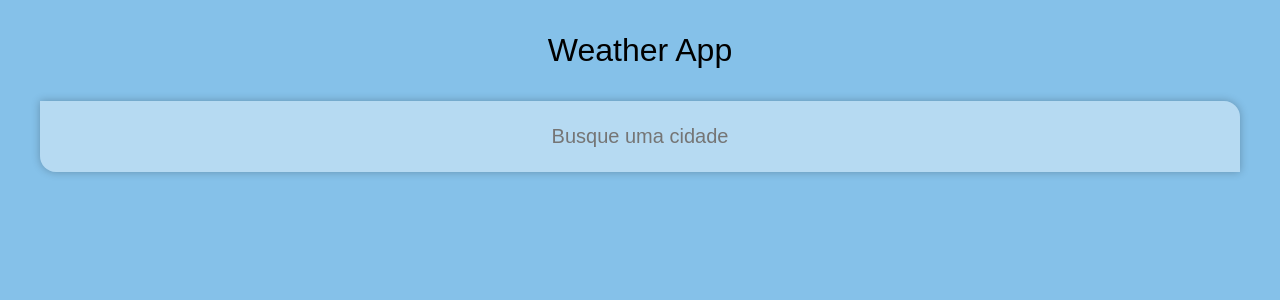
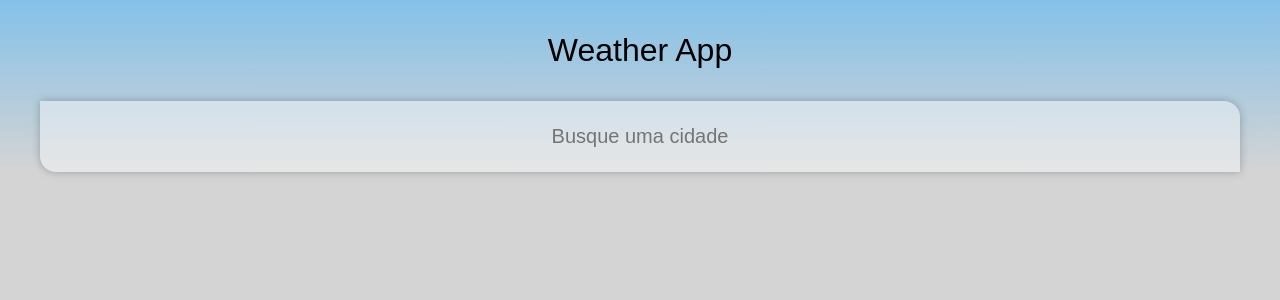
Before and after one commit to edersato/vue-weather-app, a Vue app: page / in a window 1280 px wide. Shown: the top 300 px of the page. Built offline with nearby package versions, Linux system fonts and the light colour scheme.

Commit message:
mior changes

```diff
--- a/src/App.vue
+++ b/src/App.vue
@@ -20,7 +20,7 @@ export default {
 
 body {
   font-family: 'Montserrat', sans-serif;
-  background-color: #85c1e9;
+  background-color: #d4d4d4;
 }
 
 h1, h2 {
--- a/src/views/Home.vue
+++ b/src/views/Home.vue
@@ -26,7 +26,9 @@ export default {
   computed: {
     weatherClass() {
       return typeof this.weather.main !== "undefined" &&
-        this.weather.main.temp > 25 ? "hot" : "";
+        this.weather.main.temp > 25
+        ? "hot"
+        : "";
     },
   },
 
@@ -38,17 +40,14 @@ export default {
 };
 </script>
 
-<style lang="scss">
-
+<style lang="scss" scoped>
 #home {
-    transition: 0.6s;
-    background-color: #85c1e9;
+  transition: 0.6s;
+  background: linear-gradient(#85c1e9, #d4d4d4);
 }
 
 #home.hot {
-    transition: 0.6s;
-    background-color: #ffa500;
+  transition: 0.6s;
+  background: linear-gradient(#ffa500, #d4d4d4);
 }
-
-
 </style>
```
